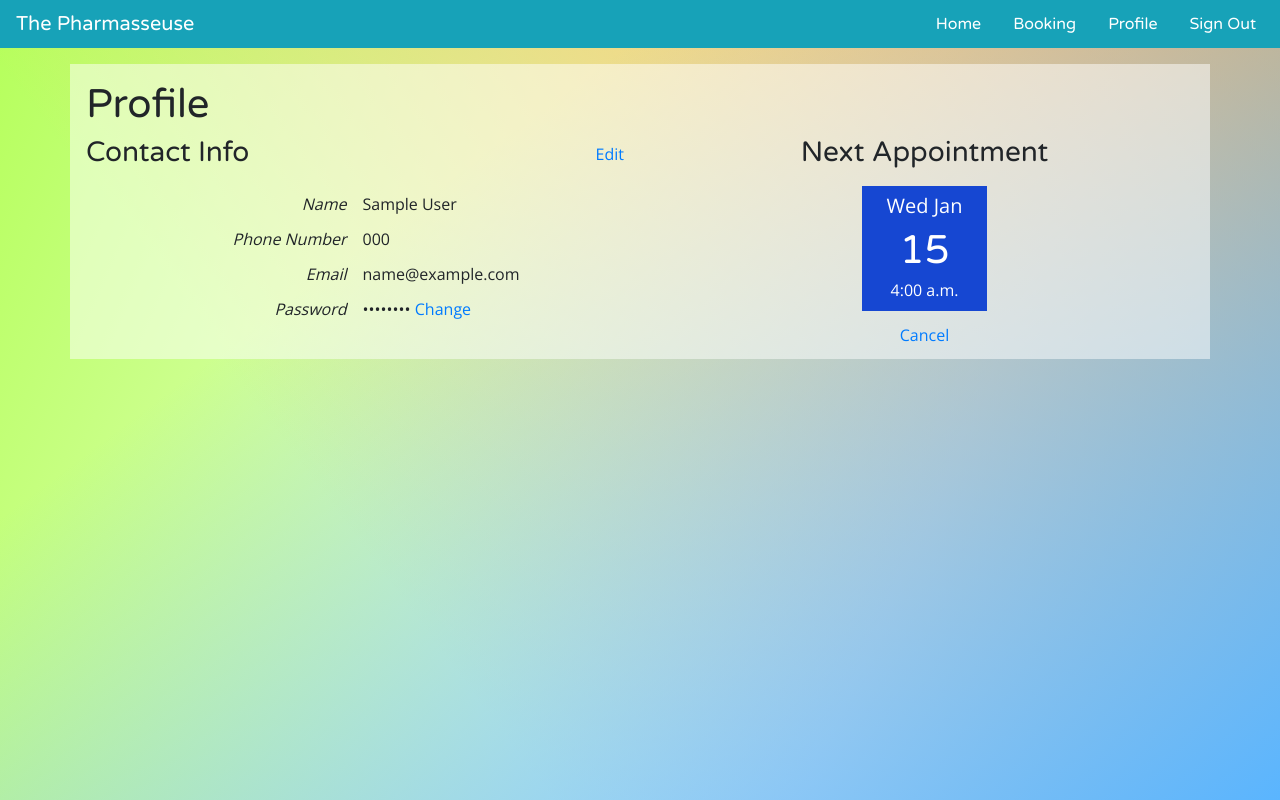
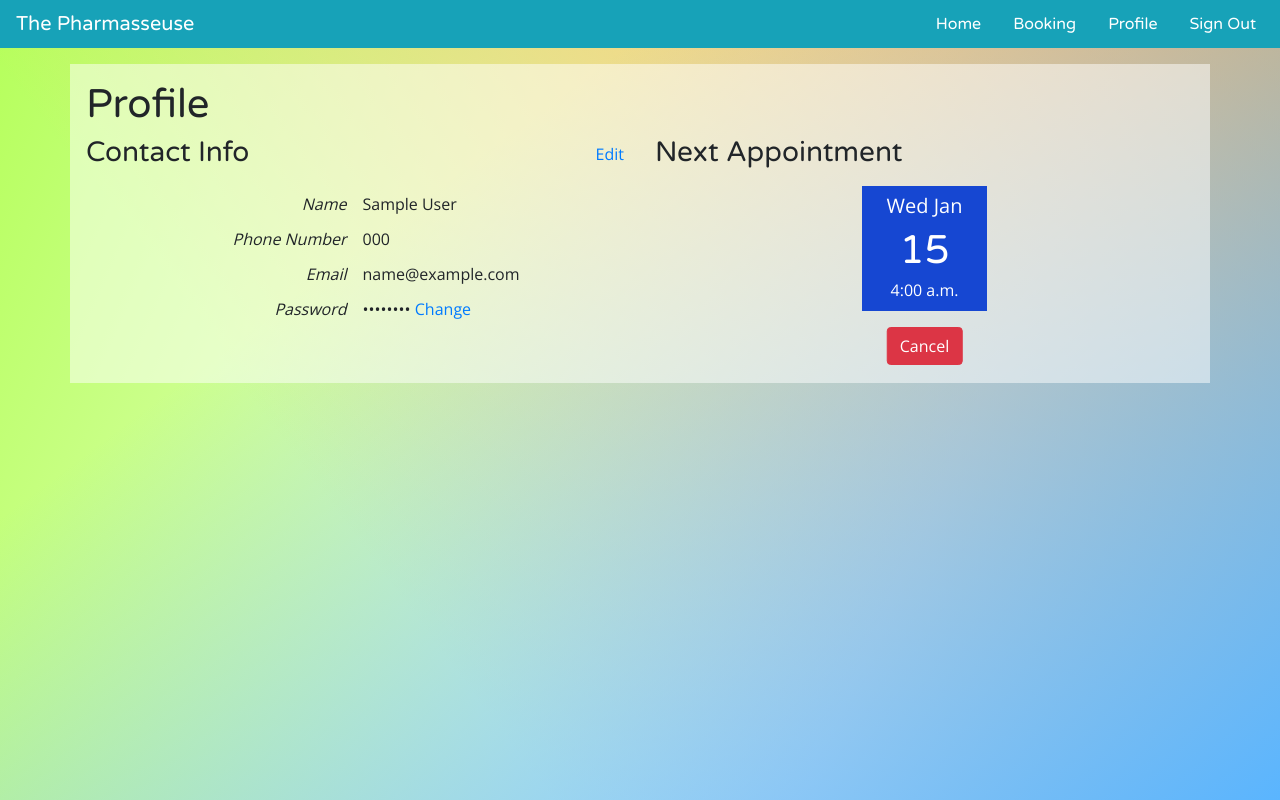
Before and after one commit to McCarthyCode/Pharmasseuse, a Django app: template users/templates/users/index.html in a window 1280 px wide. Run offline with Django 3.2, Linux system fonts and the light colour scheme; the template is opened without the code that fills it: values that come from a table or form of the project are taken from there, others are empty; tables that the repository leaves empty hold one stand-in row (values such as "Sample post"); some libraries are stand-ins or nearby versions.

Commit message:
Added cancel appointment button; added unscheduled appointment message; prohibited users from booking more than one appointment at a time

```diff
--- a/booking/urls.py
+++ b/booking/urls.py
@@ -9,4 +9,5 @@ urlpatterns = [
     path('prev', views.prev, name='prev'),
     path('next', views.next, name='next'),
     path('submit', views.submit, name='submit'),
+    path('cancel', views.cancel, name='cancel'),
 ]
--- a/users/static/users/css/style.css
+++ b/users/static/users/css/style.css
@@ -49,7 +49,7 @@
   line-height: 1.5;
 }
 
-input[type=submit] {
+.sign-in input[type=submit] {
   margin-top: 1rem;
 }
 
@@ -89,7 +89,6 @@ input[type=submit] {
 
 .next-appointment {
   font-family: 'Open Sans', Helvetica, Arial, sans-serif;
-  text-align: center;
 }
 
 .appointment {
@@ -100,3 +99,21 @@ input[type=submit] {
   color: white;
   background-color: #1647d2;
 }
+
+.profile .btn-container {
+  position: relative;
+  height: 2.5rem;
+}
+
+.profile .btn {
+  position: absolute;
+  right: 50%;
+  transform: translate(50%);
+}
+
+.empty {
+  height: 125px;
+  line-height: 1.5;
+  display: table-cell;
+  vertical-align: middle;
+}
--- a/users/templates/users/index.html
+++ b/users/templates/users/index.html
@@ -26,6 +26,7 @@
     {% endfor %}
     {% endif %}
     {% if profile == None %}
+    <div class="sign-in">
       <h1 class="h1">Sign In</h1>
       <div class="row">
         <div class="col-12 col-md-6">
@@ -55,7 +56,9 @@
           </form>
         </div>
       </div>
+    </div>
     {% else %}
+    <div class="profile">
       <h1 class="h1">Profile</h1>
       <div class="row">
         <div class="col-12 col-md-6">
@@ -78,12 +81,27 @@
         </div>
         <div class="col-12 col-md-6 next-appointment">
           <h3 class="h3">Next Appointment</h3>
+          {% if appt == None %}
+          <p class="empty text-center">
+            You currently do not have an appointment scheduled.
+            You may schedule one by choosing an appointment slot
+            <a href="{% url 'booking:index' %}">here</a>.
+          </p>
+          {% else %}
           <div class="appointment">
-          <h5 class="h5">{{ appt.date_start|date:"D M" }}</h5>
-          <h1 class="h1">{{ appt.date_start|date:"j" }}</h1>
-          <p>{{ appt.date_start|date:"g:i a" }}</p>
+            <h5 class="h5 text-center">{{ appt.date_start|date:"D M" }}</h5>
+            <h1 class="h1 text-center">{{ appt.date_start|date:"j" }}</h1>
+            <p class="text-center">{{ appt.date_start|date:"g:i a" }}</p>
           </div>
-        <a href="#">Cancel</a>
+          <form action="{% url 'booking:cancel' %}" method="POST">
+            {% csrf_token %}
+            <input type="hidden" name="appointment-id" value="{{ appt.pk }}">
+            <div class="btn-container">
+              <input class="btn btn-danger" type="submit" value="Cancel">
+            </div>
+          </form>
+          {% endif %}
+        </div>
       </div>
     </div>
     {% endif %}
--- a/users/views.py
+++ b/users/views.py
@@ -16,7 +16,10 @@ def index(request):
     if profile == None:
         appt = None
     else:
-        appt = Appointment.objects.get(profile=profile)
+        try:
+            appt = Appointment.objects.get(profile=profile)
+        except Appointment.DoesNotExist:
+            appt = None
 
     return render(request, 'users/index.html', {
         'profile': profile,
```
Also changed, not shown: booking/views.py (+28 -4 lines). Lines whose indentation alone changed are shown as unchanged.
